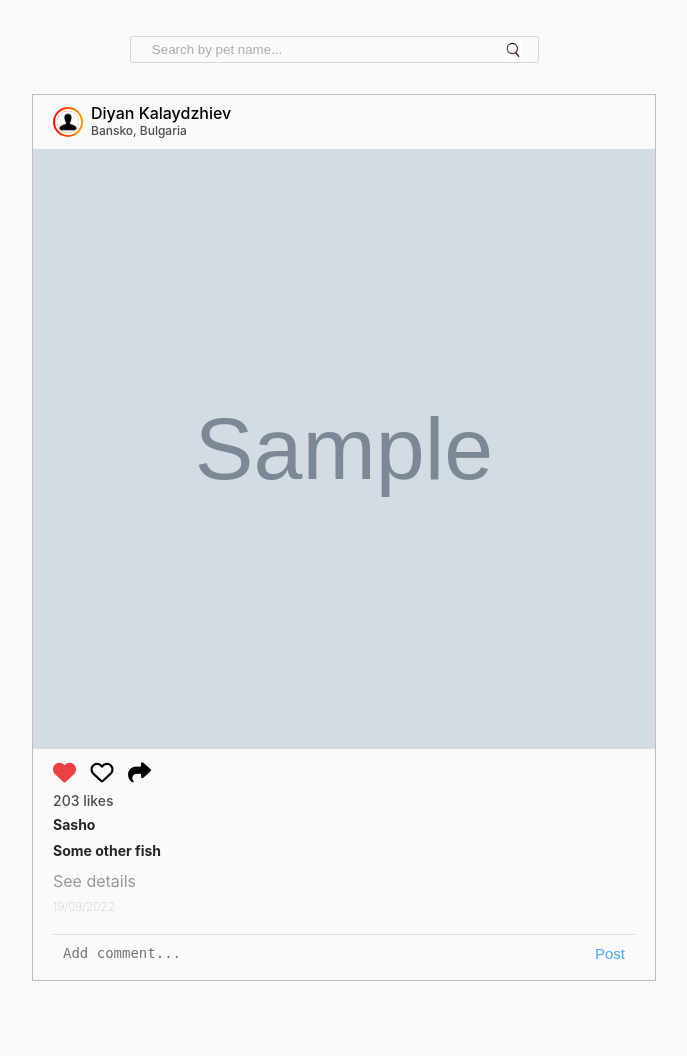
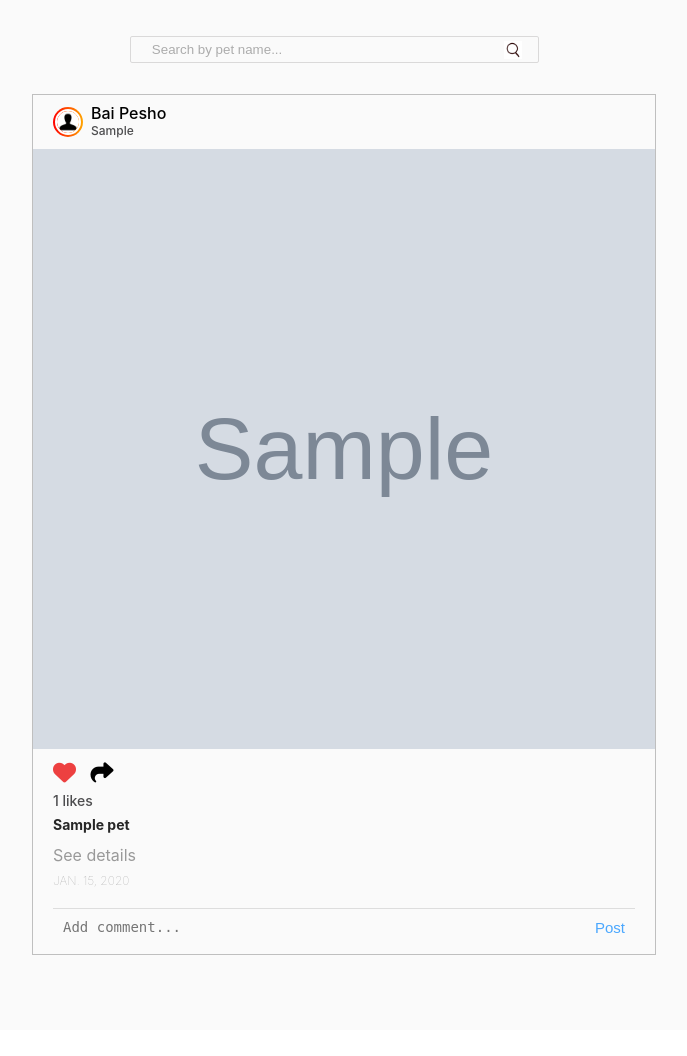
Before and after one commit to xaoccc/Petstagram, a Django app: page / in a window 1280 px wide. Shown: the part 87-1143 px from the top of the page, without its empty margins (296-983 px from the left). After the commit the page ends 1042 px from the top, so only its background shows below. Run offline with Django 4.2, Linux system fonts and the light colour scheme; tables that the repository leaves empty hold one stand-in row (values such as "Sample post"); grey boxes marked "Sample" are stand-in pictures.

Commit message:
like functionality, requirements.txt

```diff
--- a/petstagram/common/urls.py
+++ b/petstagram/common/urls.py
@@ -4,5 +4,6 @@ from petstagram.common import views
 
 urlpatterns = (
     path('', views.home_page, name='home-page'),
-    path('404/', views.error_404, name='error_404')
+    path('404/', views.error_404, name='error_404'),
+    path('like/<int:photo_id>/', views.like_functionality, name='like')
 )
--- a/petstagram/common/views.py
+++ b/petstagram/common/views.py
@@ -1,5 +1,6 @@
 from django.shortcuts import render, redirect
 
+from petstagram.common.models import PhotoLike
 from petstagram.photos.models import Photo
 
 
@@ -14,3 +15,17 @@ def home_page(request):
 
 def error_404(request):
     return render(request, '404.html')
+
+
+def like_functionality(request, photo_id):
+    photo = Photo.objects.get(id=photo_id)
+    liked_object = PhotoLike.objects.filter(to_photo_id=photo_id)
+
+    if liked_object:
+        liked_object.delete()
+    else:
+        like = PhotoLike(to_photo=photo)
+        like.save()
+
+
+    return redirect(request.META['HTTP_REFERER'] + f'#{photo_id}')
--- /dev/null
+++ b/requirements.txt
@@ -0,0 +1,4 @@
+Django~=4.2.9
+Pillow==10.1.0
+Psycopg2==2.9.9
+Pyperclip==1.8.2
--- a/templates/common/home-page.html
+++ b/templates/common/home-page.html
@@ -40,13 +40,13 @@
                             <!-- Link to User Profile Page -->
                             <a href="{% url 'profile-show' pk=1 %}">
                                 <!-- if user has first name and last name -->
-                                Diyan Kalaydzhiev
+                                Bai Pesho
                                 <!-- else -->
                                 <!-- show user username -->
                             </a>
                             <br>
                             <!-- if the photo has location -->
-                            <span>Bansko, Bulgaria</span>
+                            <span>{{ photo.location }}</span>
                         </h3>
                     </div>
                 </div>
@@ -54,8 +54,6 @@
 
                 <!-- Start Pet Photo -->
                 <div class="imgBx" id="place the id of the photo here">
-                    <img src="/media/pet_photos/e91cd26a89972682913156cd966ab2de.jpg" alt="test" class="cover">
-
                     <img src="{{ photo.photo.url }}" alt="post" class="cover">
                 </div>
                 <!-- End Pet Photo -->
@@ -66,11 +64,16 @@
                         <div class="left">
                             <!-- Start Like Button -->
                             <span class="heart">
-                                <a href="#">
+                                <a href="{% url 'like' photo_id=photo.id %}">
                                     <!-- if user has liked the photo -->
+                                    {% if photo.photolike_set.all %}
                                     <i class="fa-solid fa-heart" style="color: #ed4040;"></i>
+
+                                    {% else %}
                                     <!-- else -->
                                     <i class="fa-regular fa-heart"></i>
+
+                                    {% endif %}
                                 </a>
                             </span>
                             <!-- End Like Button -->
@@ -86,32 +89,26 @@
                     <!-- End Like and Share Buttons -->
 
                     <!-- Number of Likes per Photo -->
-                    <p class="likes">203 likes</p>
+                    <p class="likes">{{ photo.photolike_set.count }} likes</p>
 
 
                     <!-- Start Tagged Pets -->
-                    <!-- Link to First Tagged Pet Details Page-->
-                    <a href="#">
-                        <p class="message">
-                            <b>Sasho</b>
-                        </p>
-                    </a>
-
-                    <!-- Link to Second Tagged Pet Details Page-->
-                    <a href="#">
-                        <p class="message">
-                            <b>Some other fish</b>
-                        </p>
-                    </a>
-                    <!-- End Tagged Pets -->
+                    <!-- Links to All Tagged Pets Details Page-->
+                    {% for pet_obj in photo.tagged_pets.all %}
+                        <a href="{% url 'pet-show' pet_slug=pet_obj.slug %}">
+                            <p class="message">
+                                <b>{{ pet_obj.name }}</b>
+                            </p>
+                        </a>
+                    {% endfor %}
 
                     <!-- Link to Photo Details Page -->
-                    <a href="#">
+                    <a href="{% url 'photo-details' pk=photo.pk %}">
                         <h4 class="details">See details</h4>
                     </a>
 
                     <!-- Date of Publication -->
-                    <h5 class="postTime">19/09/2022</h5>
+                    <h5 class="postTime">{{ photo.publication_date }}</h5>
 
                     <!-- Start Add Comments Section -->
                     <div class="addComments">
```
